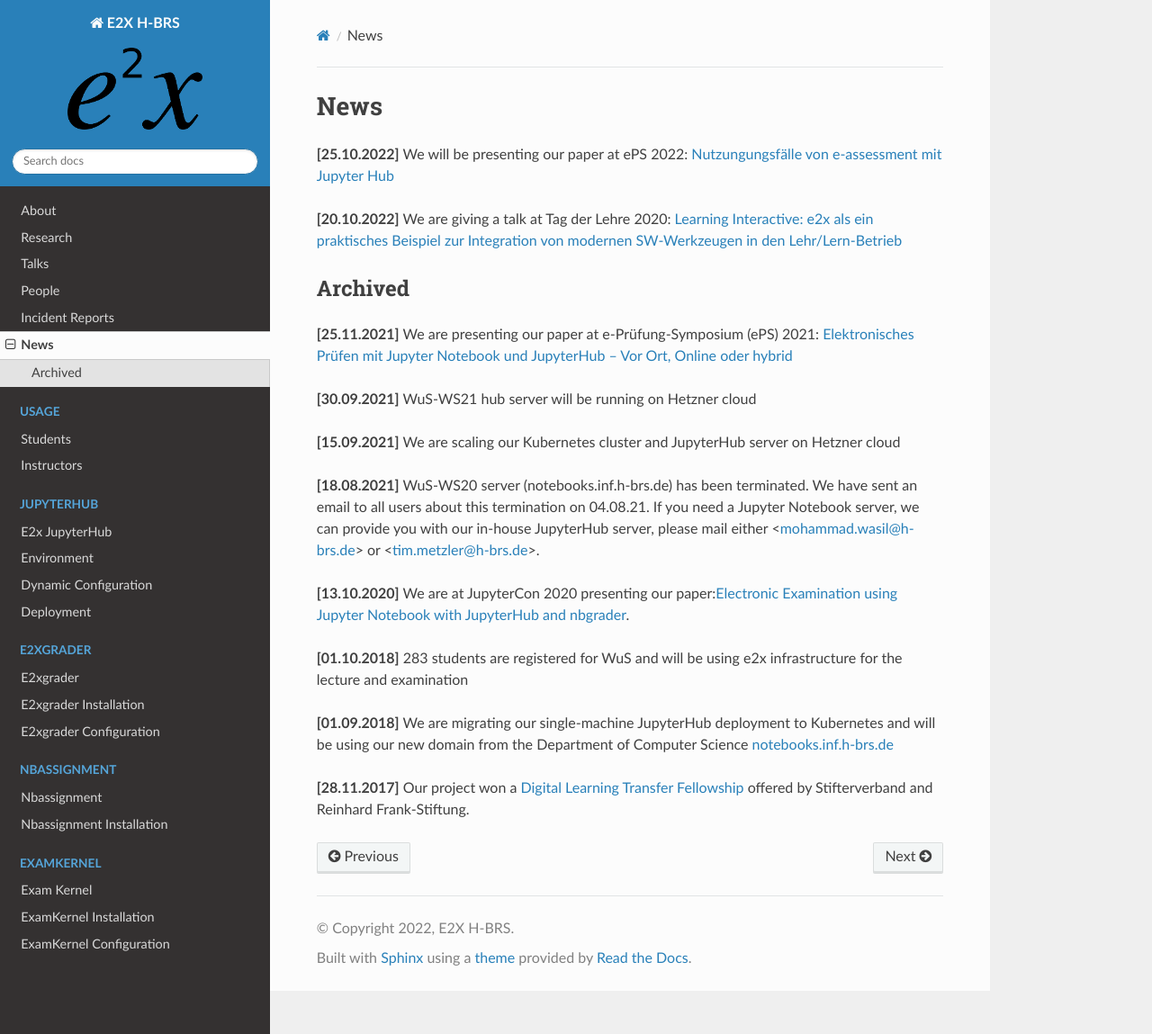
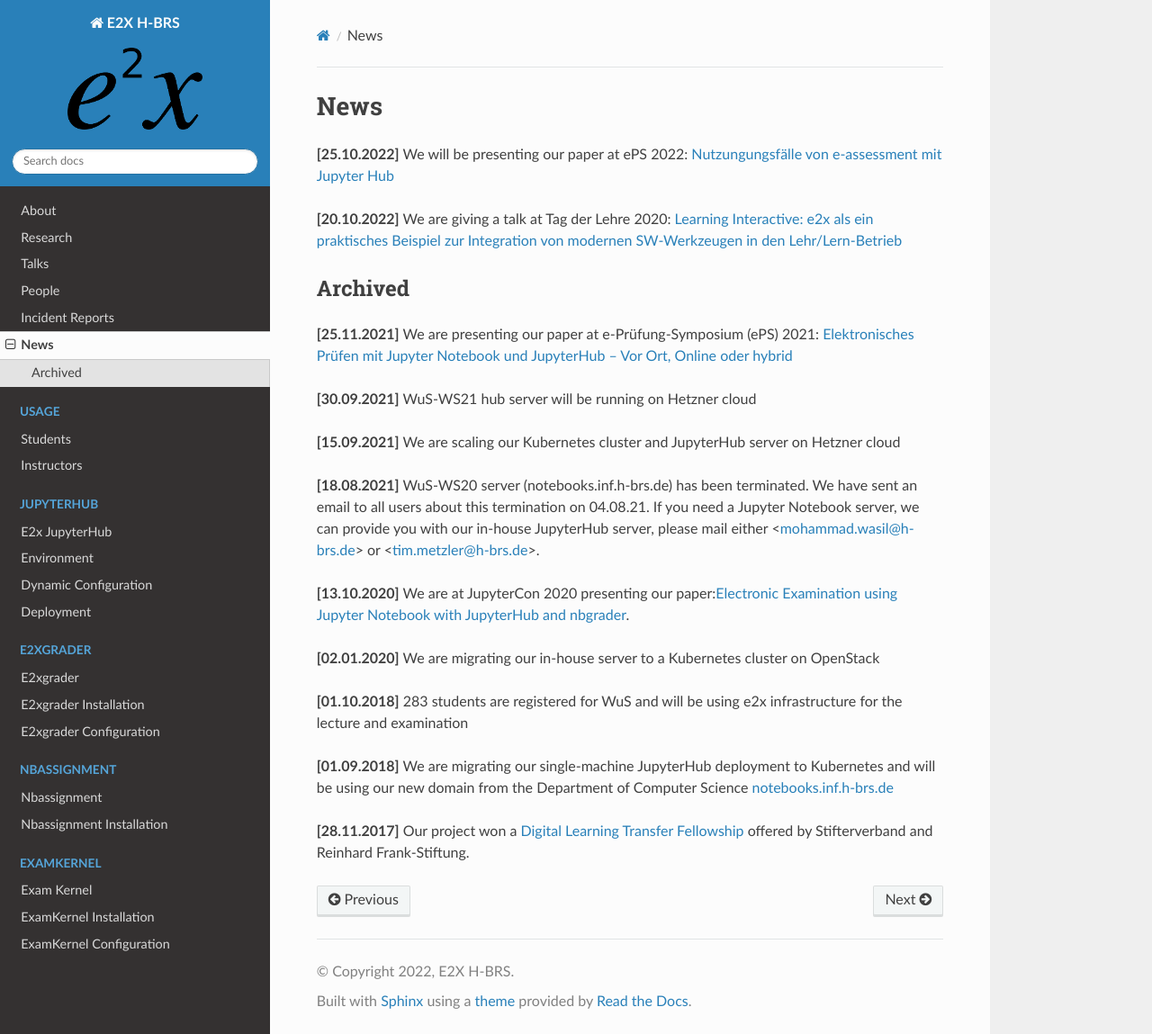
Before and after one commit to DigiKlausur/e2x-docs, a Sphinx documentation site: the page built from docs/source/news.rst, in a window 1280 px wide and 1149 px high. Shown: the whole window at 90% size. Built offline with Sphinx 7.4.7 and the Read the Docs theme 2.0.0, drawn with Linux system fonts in a browser that asks for light colours.

Commit message:
Updated old news: openstack migration

```diff
--- a/docs/source/news.rst
+++ b/docs/source/news.rst
@@ -24,6 +24,8 @@ Archived
 
 **[13.10.2020]** We are at JupyterCon 2020 presenting our paper:`Electronic Examination using Jupyter Notebook with JupyterHub and nbgrader <https://www.youtube.com/watch?v=ev2bUm7Z77M>`_.
 
+**[02.01.2020]** We are migrating our in-house server to a Kubernetes cluster on OpenStack
+
 **[01.10.2018]** 283 students are registered for WuS and will be using e2x infrastructure for the lecture and examination
 
 **[01.09.2018]** We are migrating our single-machine JupyterHub deployment to Kubernetes and will be using our new domain from the Department of Computer Science `notebooks.inf.h-brs.de <https://notebooks.inf.h-brs.de>`_
```
